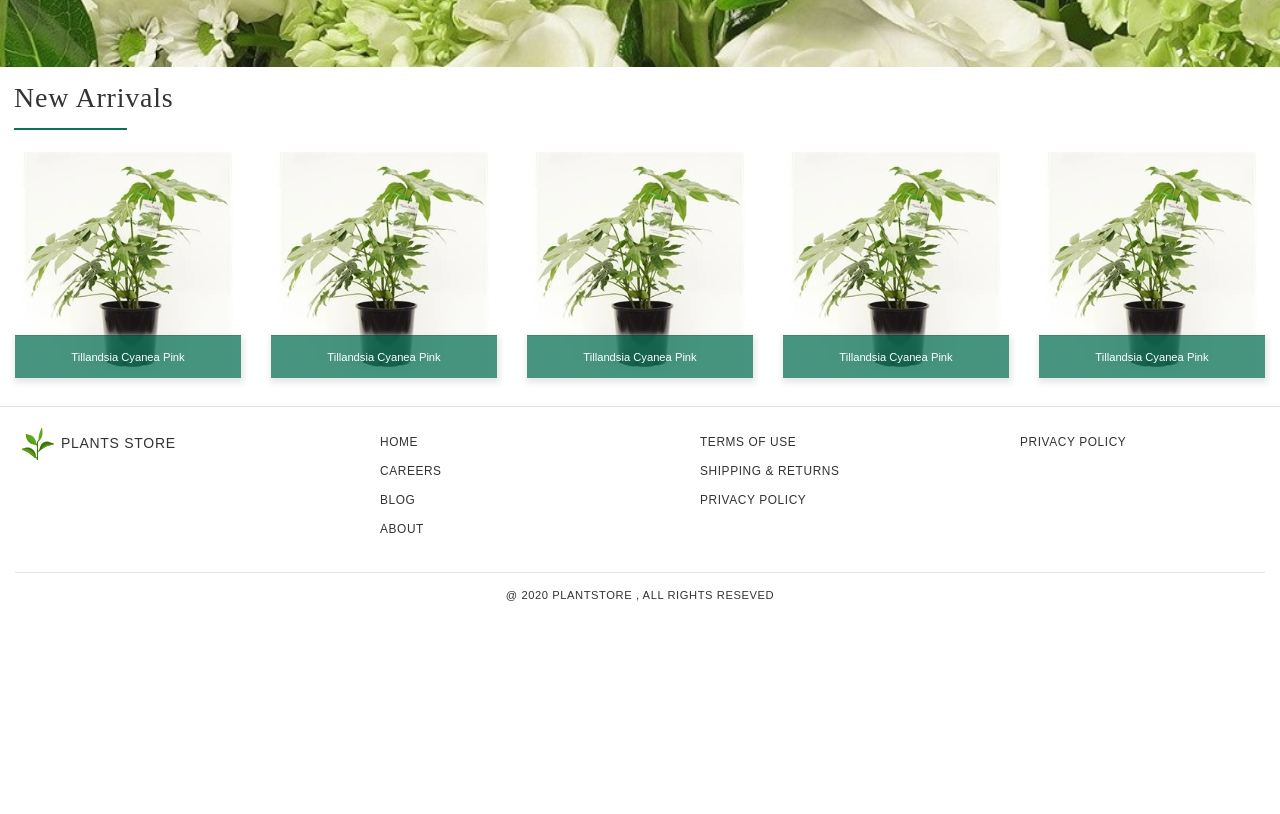
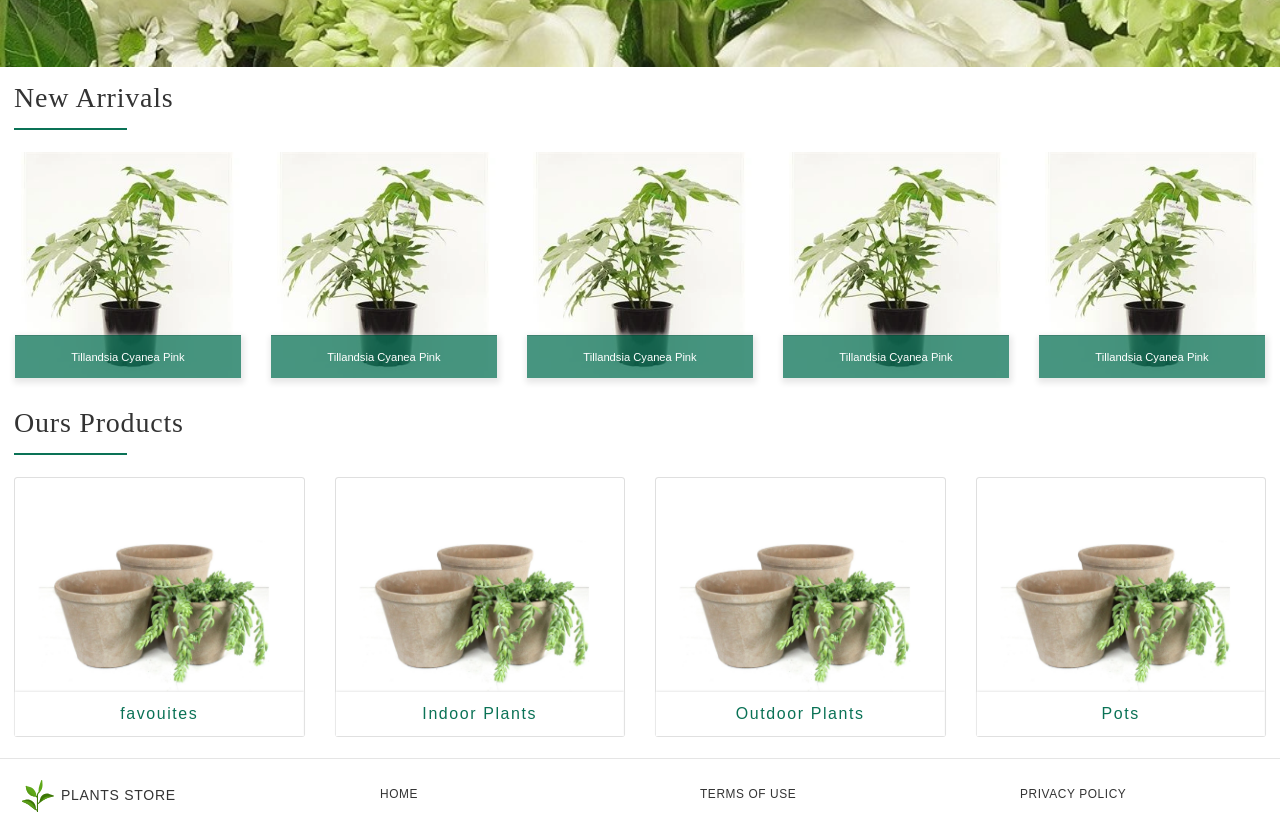
Before and after one commit to eslamaboudesheesh/PlantsStore, a Next.js app: page / in a window 1280 px wide. Shown: the part 520-1334 px from the top of the page. Before the commit the page ends 1145 px from the top, so only its background shows below. Built offline with nearby package versions, Linux system fonts and the light colour scheme.

Commit message:
add our productes sections

```diff
--- a/component/Home-Component/CardsList.js
+++ b/component/Home-Component/CardsList.js
@@ -5,7 +5,7 @@ import CardsItem from './CardsItem';
 export default function CardsList() {
     return (
         <>
-        <CardGroup>
+        <CardGroup className="CardGroupItem">
             <CardsItem/>
             <CardsItem/>
             <CardsItem/>
--- /dev/null
+++ b/component/Home-Component/CategoryItem.js
@@ -0,0 +1,17 @@
+import React from 'react'
+import { Card, Button } from 'react-bootstrap'
+
+export default function CategoryItem({ title }) {
+  return (
+    <>
+      <Card className=" col-md-3 ">
+        <Card.Img variant="top" src="/images/Pots.jpg" alt="plant img " />
+        <Card.ImgOverlay>
+           <button className="btn Main__btn">
+               {title}
+           </button>
+        </Card.ImgOverlay>
+      </Card>
+    </>
+  )
+}
--- /dev/null
+++ b/component/Home-Component/CategoryItemList.js
@@ -0,0 +1,23 @@
+import React from 'react'
+import { CardDeck ,Col } from "react-bootstrap";
+import CategoryItem from './categoryItem';
+
+export default function CategoryItemList() {
+  return (
+    <>
+      <div className=" py-2 my-2 px-2 mx-2 Sub-title">
+         <h2 >Ours Products</h2>
+        </div>
+
+      <CardDeck className="px-3 my-4">
+
+         <CategoryItem title="favouites" />
+         <CategoryItem  title="Indoor Plants"/>
+         <CategoryItem  title="Outdoor Plants"/>
+         <CategoryItem  title="Pots"/>
+
+      </CardDeck>
+
+    </>
+  )
+}
--- a/component/Home-Component/HeaderCover.js
+++ b/component/Home-Component/HeaderCover.js
@@ -10,7 +10,7 @@ export default function HeaderCover() {
             <h3>SELLING FAST</h3>
             <h2>Spread Holiday Cheer</h2>
             <p>Act now: Schedule farm-fresh Bouqs, plants & gifts for everyone on your list!</p>
-             <button className="Header__btn btn ">Shop Now </button>
+             <button className="Main__btn btn ">Shop Now </button>
             </div>
         </div>
       </section>
--- a/component/Home-Component/LandingPage.js
+++ b/component/Home-Component/LandingPage.js
@@ -1,13 +1,14 @@
 import React from 'react'
 import HeaderCover from './HeaderCover'
-import { Container} from "react-bootstrap";
 import CardSlider from './CardSlider';
+import CategoryItemList from './CategoryItemList';
 
 export default function LandingPage() {
     return (
         <>
          <HeaderCover/>
          <CardSlider/>
+         <CategoryItemList/>
         </>
     )
 }
--- /dev/null
+++ b/component/Home-Component/styles/CategoryCard.scss
@@ -0,0 +1,33 @@
+.card-img-overlay {
+    position: absolute;
+    top: 0;
+    right: 0;
+    bottom: 0;
+    left: 0;
+
+    -moz-border-radius: -moz-calc(0.25rem - 1px);
+    border-radius: calc(0.25rem - 1px);
+    background-color: transparent;
+     button {
+        font-size: 1.14rem;
+        color: #0a7256;
+        background: white;
+        border-color: transparent;
+        letter-spacing: .1em;
+        border: 1px solid transparent;
+        box-shadow: 0px -1px 2px 0px #e8e8e8;
+       position: absolute;
+       bottom: 0;
+       left: 50%;
+       width: 100%;
+       transform: translate(-50%, 0%);
+       -ms-transform: translate(-50%, 0%);
+       border: none;
+       border-radius: 0%;
+       padding: 10px 10px;
+        &:focus , &:hover {
+            outline: none;
+            box-shadow: none;
+        }
+     }
+}
--- a/component/Home-Component/styles/HeaderCover.scss
+++ b/component/Home-Component/styles/HeaderCover.scss
@@ -36,22 +36,7 @@
         line-height: 1.5;
     letter-spacing: .05em;
       }
-      .Header__btn {
-        font-size: 1.14rem;
-        color: #fff;
-        background: #0a7256;
-        border-color: transparent;
-        letter-spacing: .1em;
-        border: 1px solid transparent;
-        margin-top: 1.8rem;
-        min-width: 16.4rem;
-        &:hover, &:focus , &:active{
 
-                background: #0c8968;
-                color: #fff;
-
-        }
-      }
     }
   }
 }
--- a/component/Home-Component/styles/cardsListItem.scss
+++ b/component/Home-Component/styles/cardsListItem.scss
@@ -1,4 +1,4 @@
-.card-group {
+.CardGroupItem {
     .card {
 
         border-radius: 0 ;
@@ -50,8 +50,10 @@
             left: 60%;
             transform: translate(-50%, -50%);
             -ms-transform: translate(-50%, -50%);
-            &:hover {
+            &:hover ,&:focus {
                 color: rgba(157, 9, 9, 0.816);
+                outline: none;
+                box-shadow: none;
             }
         }
         &:last-child {
@@ -60,8 +62,10 @@
         left: 40%;
         transform: translate(-50%, -50%);
         -ms-transform: translate(-50%, -50%);
-        &:hover {
+        &:hover , &:focus {
             color: #0a7256ec;
+            outline: none;
+            box-shadow: none;
         }
         }
     }
--- a/styles/globals.scss
+++ b/styles/globals.scss
@@ -6,6 +6,7 @@
 @import '../component/Layout/Styles/mainNavebar.scss';
 
 @import '../component/Home-Component/styles/HeaderCover.scss';
+@import '../component/Home-Component/styles/CategoryCard.scss';
 
 @import '../component/Home-Component/styles/slider.scss';
 @import '../component/Home-Component/styles/cardsListItem.scss';
@@ -29,6 +30,7 @@ body {
   -ms-text-size-adjust: 100%;
   text-size-adjust: 100%;
   background-color: #fff;
+  overflow-x: hidden;
 
 }
 
@@ -77,3 +79,21 @@ a {
     }
     }
   }
+
+
+.Main__btn {
+  font-size: 1.14rem;
+  color: #fff;
+  background: #0a7256;
+  border-color: transparent;
+  letter-spacing: .1em;
+  border: 1px solid transparent;
+  margin-top: 1.8rem;
+  min-width: 16.4rem;
+  &:hover, &:focus , &:active{
+
+          background: #0c8968;
+          color: #fff;
+
+  }
+}
```
Also changed, not shown: public/images/Pots.jpg (added), public/images/fav.jpg (added).
